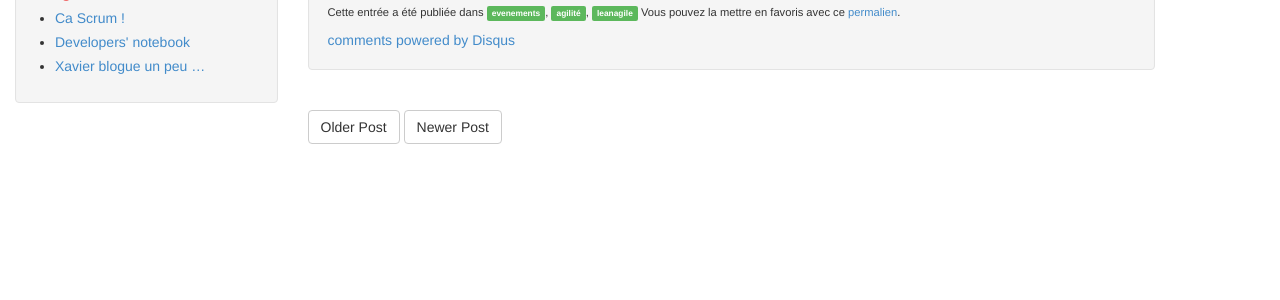
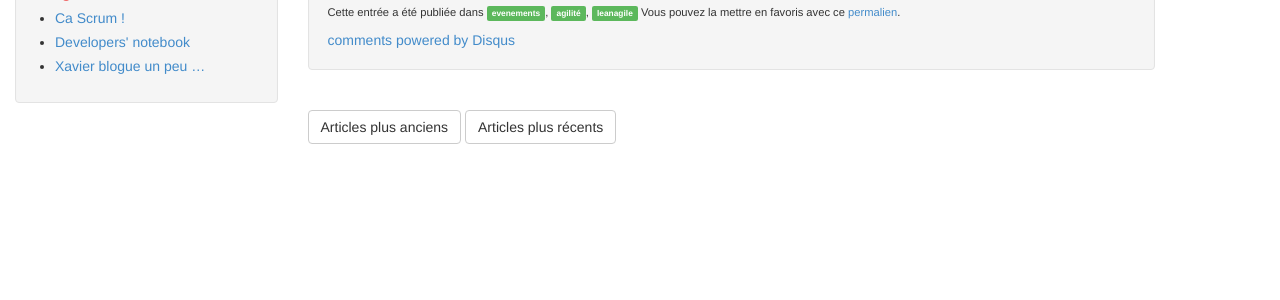
Before and after one commit to MichaelBitard/barreverte.github.io, a Jekyll site: the page built from _posts/2013-07-13-petit-guide-de-management-lean-a-lusage-des-equipes-agiles.markdown, in a window 1280 px wide. Shown: the part 496-796 px from the top of the page. Built offline with Jekyll 4.4.1, drawn with Linux system fonts in a browser that asks for light colours; Markdown is read by kramdown in place of the engine named in the settings; comment, search, counter and statistics services are not loaded.

Commit message:
traduction newer/older posts en francais

```diff
--- a/_layouts/post.html
+++ b/_layouts/post.html
@@ -62,10 +62,10 @@
           </div>
           <div class="pagination">
               {% if page.previous %}
-                <a class="btn btn-default" href="{{ site.baseurl}}{{ page.previous.url }}" class="previous">Older Post</a>
+                <a class="btn btn-default" href="{{ site.baseurl}}{{ page.previous.url }}" class="previous">Articles plus anciens</a>
               {% endif %}
               {% if page.next %}
-                <a class="btn btn-default" href="{{ site.baseurl}}{{ page.next.url }}" class="next">Newer Post</a>
+                <a class="btn btn-default" href="{{ site.baseurl}}{{ page.next.url }}" class="next">Articles plus récents</a>
               {% endif %}
 </div>
 
```
